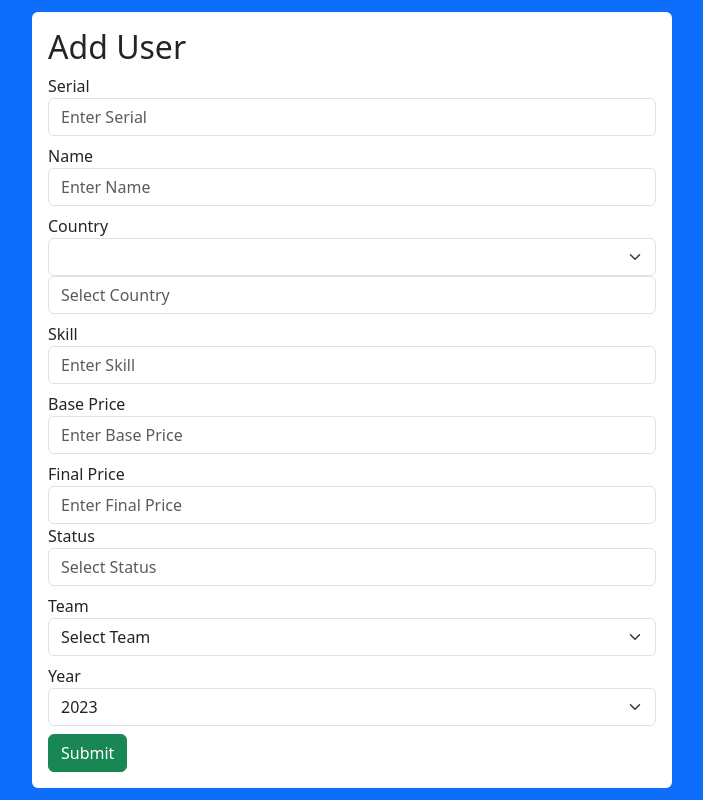
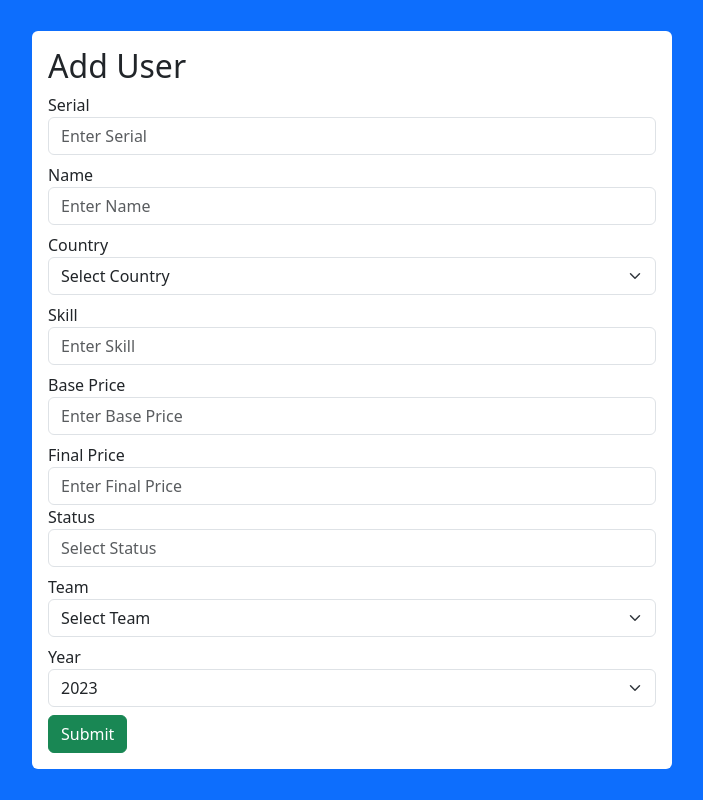
Before and after one commit to DATLARAVINDRABHUPATHIVARMA/MERNCRUD, a React (Vite) app in the folder frontend/: page /create in a window 1280 px wide. Shown: the whole page, without its empty margins (288-991 px from the left). Built offline with nearby package versions, Linux system fonts and the light colour scheme.

Commit message:
countries updated

```diff
--- a/frontend/src/CreateUser.jsx
+++ b/frontend/src/CreateUser.jsx
@@ -66,14 +66,25 @@ function CreateUser() {
               className="form-select"
               aria-label="Default select example"
               onChange={(e) => setCountry(e.target.value)}
-            ></select>
-            <input
-              required
-              type="text"
-              placeholder="Select Country"
-              className="form-control"
-              onChange={(e) => setCountry(e.target.value)}
-            />
+            >
+              <option selected>Select Country</option>
+              <option value="India">India</option>
+              <option value="England">England</option>
+              <option value="Australia">Australia</option>
+              <option value="South Africa">South Africa</option>
+              <option value="New Zealand">New Zealand</option>
+              <option value="West Indies">West Indies</option>
+              <option value="Sri Lanka">Sri Lanka</option>
+              <option value="Bangladesh">Bangladesh</option>
+              <option value="USA">United States of America</option>
+              <option value="UAE">United Arab Emirates</option>
+              <option value="Ireland">Ireland</option>
+              <option value="Scotland">Scotland</option>
+              <option value="Thailand">Thailand</option>
+              <option value="Pakistan">Pakistan</option>
+              <option value="Netherlands">Netherlands</option>
+              <option value="Zimbabwe">Zimbabwe</option>
+            </select>
           </div>
           <div className="mb-2">
             <label htmlFor="">Skill</label>
@@ -122,19 +133,19 @@ function CreateUser() {
               onChange={(e) => setTeam(e.target.value)}
             >
               <option selected>Select Team</option>
-              <option value="Delhi Capitals Women (DCW)">
+              <option value="Delhi Capitals Women">
                 Delhi Capitals Women (DCW)
               </option>
-              <option value="Gujarat Giants Women (GGW)">
+              <option value="Gujarat Giants Women">
                 Gujarat Giants Women (GGW)
               </option>
-              <option value="Mumbai Indians Women (MIW)">
+              <option value="Mumbai Indians Women">
                 Mumbai Indians Women (MIW)
               </option>
-              <option value="Royal Challengers Bangalore Women (RCBW)">
+              <option value="Royal Challengers Bangalore Women">
                 Royal Challengers Bangalore Women (RCBW)
               </option>
-              <option value="UP Warriorz Women (UPWW)">
+              <option value="UP Warriorz Women">
                 UP Warriorz Women (UPWW)
               </option>
               <option value=""></option>
```
